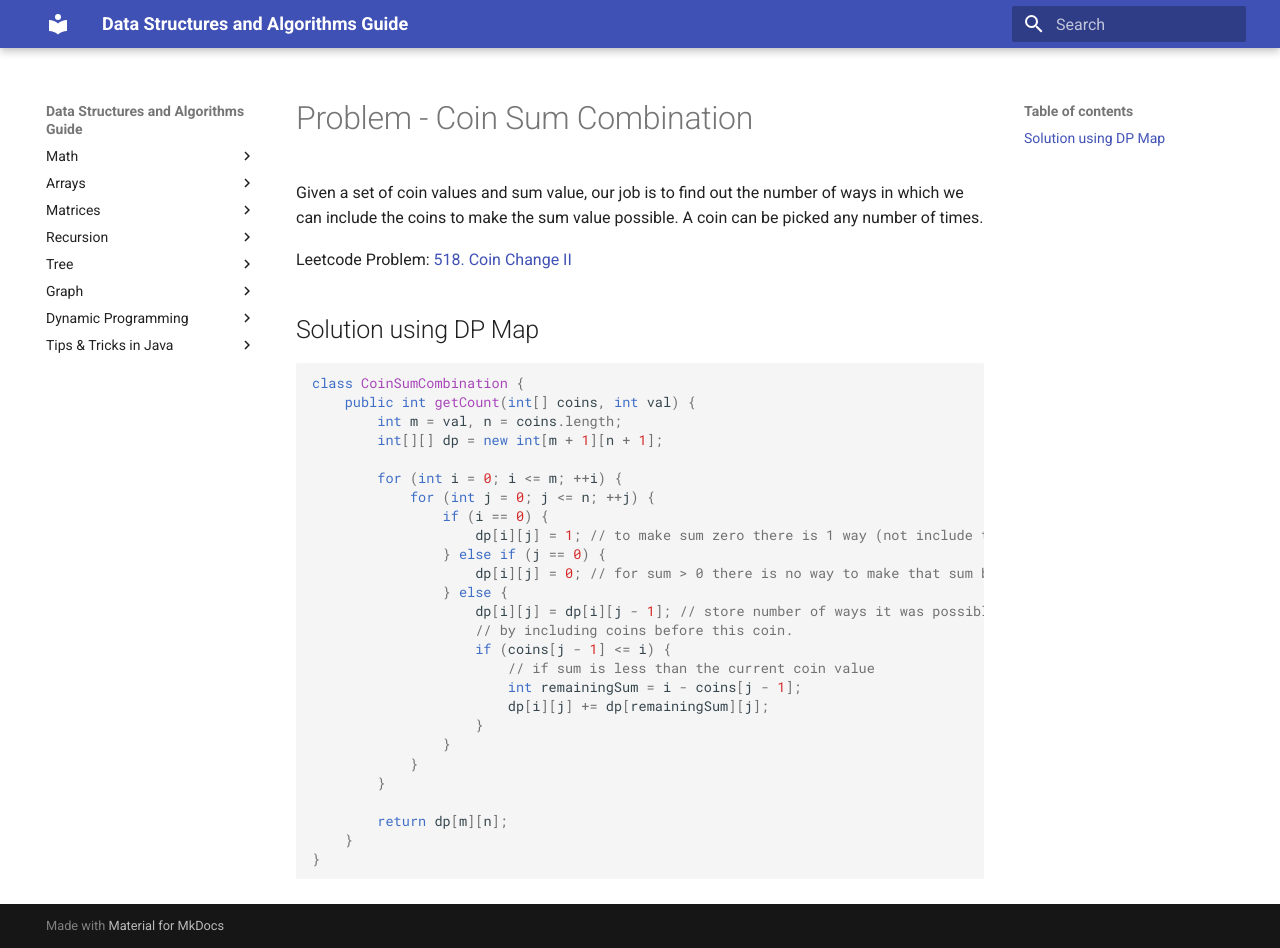
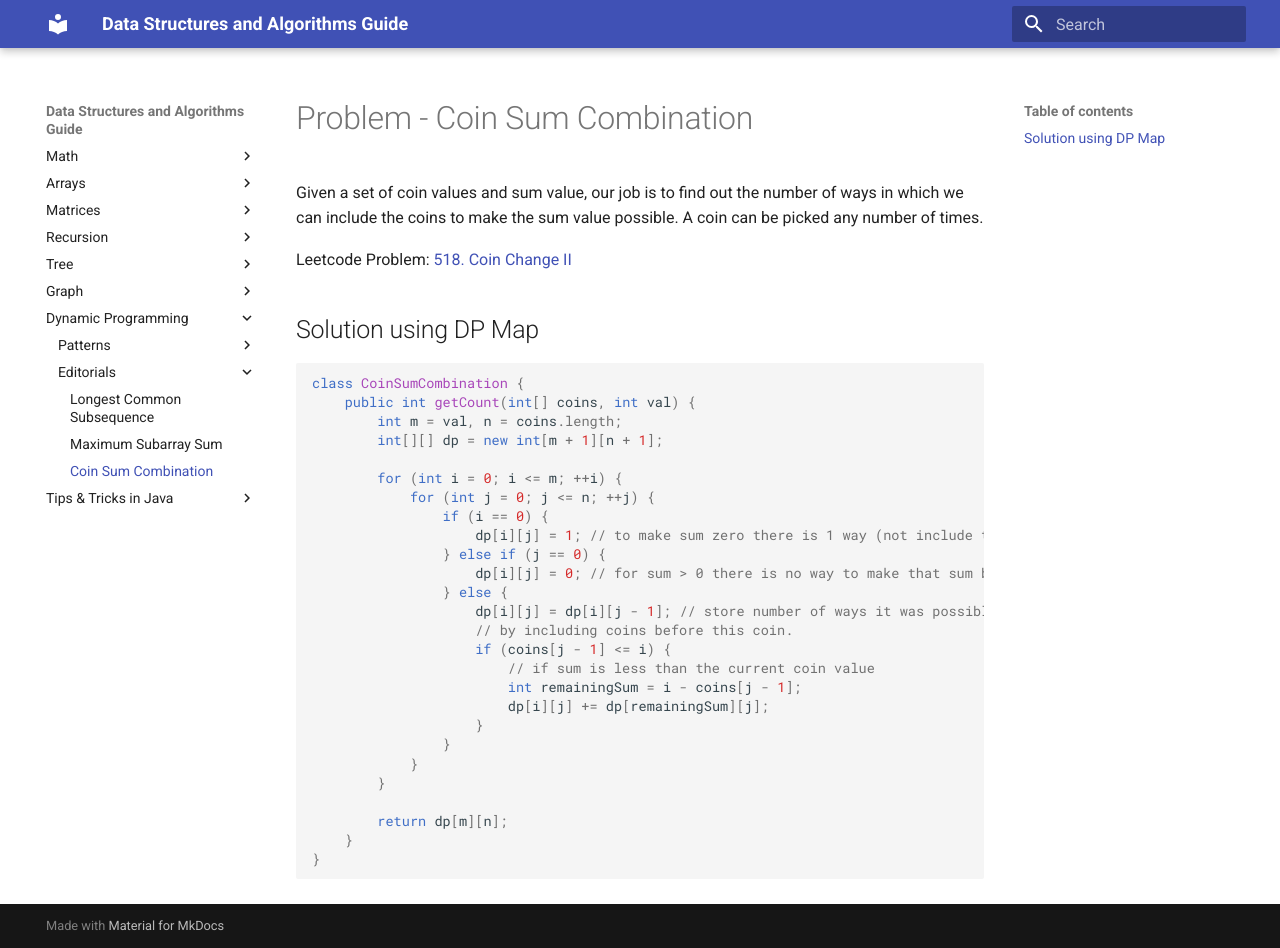
Before and after one commit to amritpandey23/dsa-guide, an MkDocs documentation site: the page built from docs/dynamic_programming/editorials/coin_sum_combination.md, in a window 1280 px wide and 948 px high. Built offline with MkDocs 1.6.1 and Material for MkDocs 9.7.7, drawn with Linux system fonts in a browser that asks for light colours.

Commit message:
Update: Side bar with missing link to doc

```diff
--- a/mkdocs.yml
+++ b/mkdocs.yml
@@ -32,6 +32,7 @@ nav:
       - Editorials:
         - Longest Common Subsequence: dynamic_programming/editorials/longest_common_subsequence.md
         - Maximum Subarray Sum: dynamic_programming/editorials/max_subarray_sum.md
+        - Coin Sum Combination: dynamic_programming/editorials/coin_sum_combination.md
   - Tips & Tricks in Java:
       - Lamda Expression & Streams: tricks_in_java/lambda_stream.md
 plugins:
```
